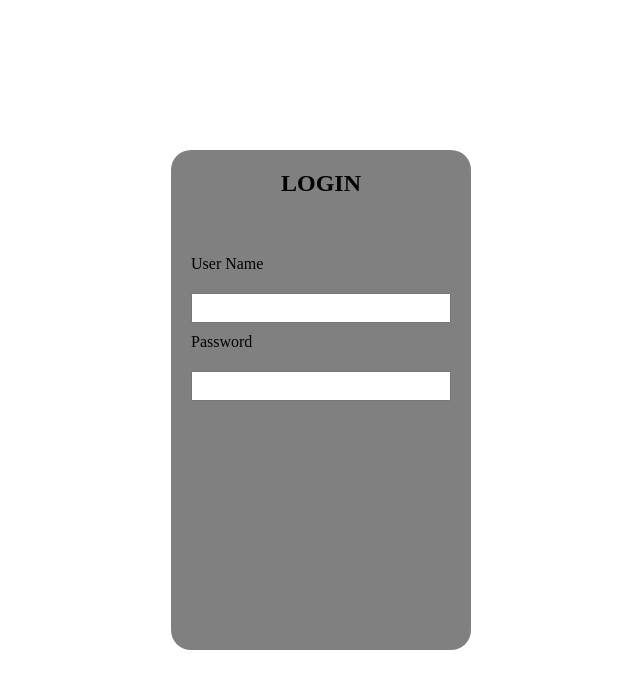
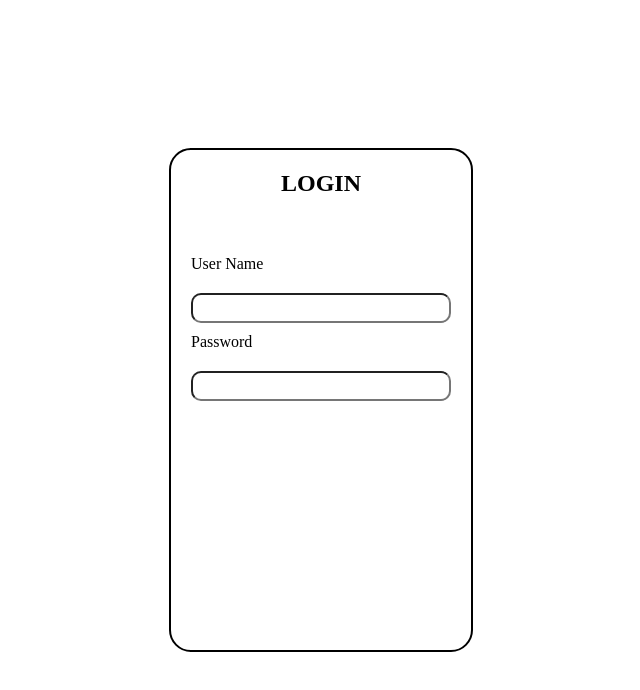
Before and after one commit to bhuvaneshwar818/login-page, a plain HTML site: page index.html in a window 1280 px wide. Shown: the whole page, without its empty margins (319-959 px from the left). Drawn offline with Linux system fonts and the light colour scheme.

Commit message:
ui changed

```diff
--- a/style.css
+++ b/style.css
@@ -4,6 +4,7 @@
     padding: 0;
 }
 body{
+    font-weight:500;
     display: flex;
     align-items: center;
     justify-content: center;
@@ -17,7 +18,7 @@ body{
 .login{
     width: 300px;
     height: 500px;
-    background-color: gray;
+    outline: black 2px solid;
     padding: 20px;
     border-radius: 20px;
 }
@@ -30,5 +31,7 @@ form input{
 
     width: 100%;
     height: 30px;
+    outline: none;
+    border-radius: 10px;
 
 }
```
